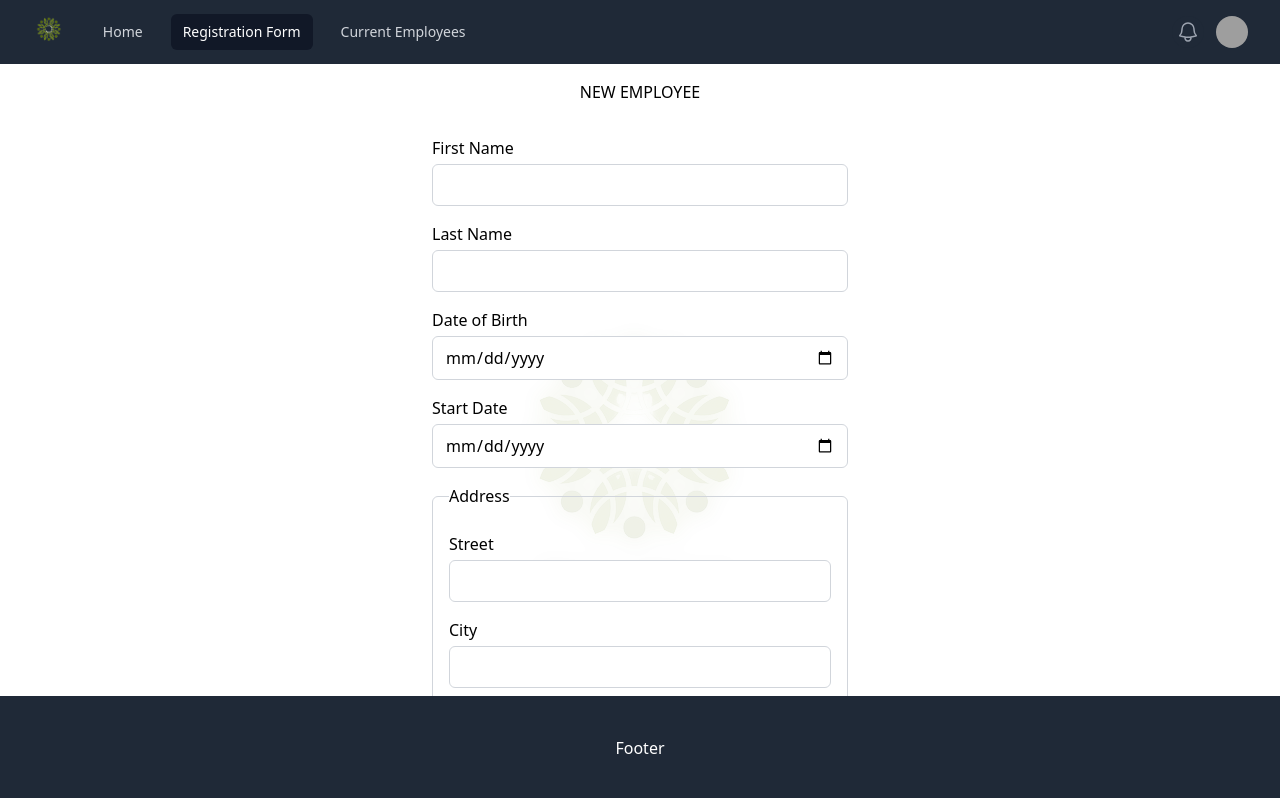
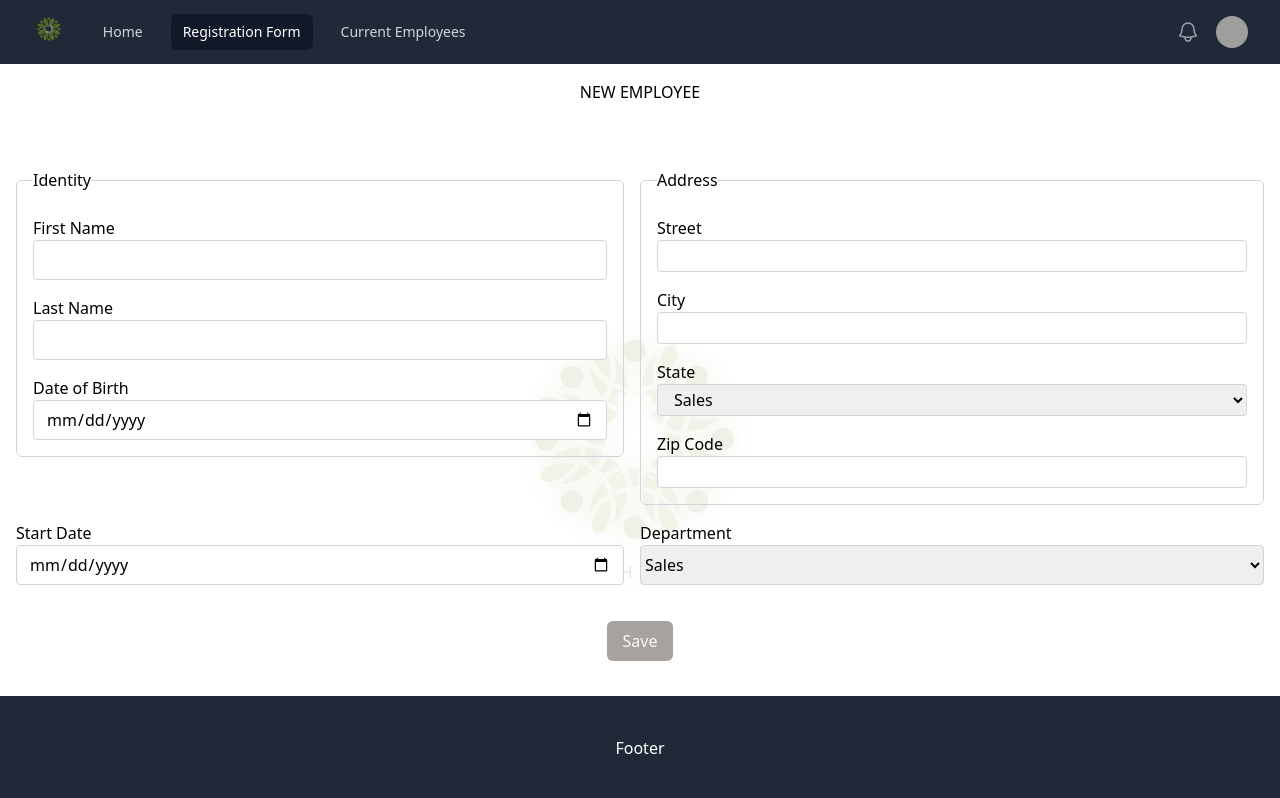
Before and after one commit to tiamygarden/p14_react_wealth_health, a React (Vite) app in the folder client/: page /registrationForm in a window 1280 px wide. Shown: the top 798 px of the page. Built offline with nearby package versions, Linux system fonts and the light colour scheme; grey boxes are pictures that could not be loaded.

Commit message:
map on db employees.json

```diff
--- a/client/src/components/Modal.jsx
+++ b/client/src/components/Modal.jsx
@@ -39,10 +39,10 @@ export default forwardRef(({ title, body, footer }, ref) => {
       onClick={() => close()}
     >
       <div
-        className="w-[450px] min-h-[250px] p-2 bg-white rounded-md shadow-2xl flex flex-col overflow-hidden"
+        className="w-[450px] min-h-[150px] p-2 bg-white rounded-md shadow-2xl flex flex-col overflow-hidden"
         onClick={(e) => e.stopPropagation()}
       >
-        <h3 className="mx-auto pb-5 text-2xl">{title}</h3>
+        <h3 className="mx-auto pb-2 text-2xl">{title}</h3>
         <div className="flex flex-wrap flex-grow items-center leading-5 mb-1">
           {body}
         </div>
--- a/client/src/data/employees.json
+++ b/client/src/data/employees.json
@@ -1,5 +1,5 @@
 {
-  "Employees" : [
+  "employees": [
     {
       "id": 1,
       "firstname": "John",
--- a/client/src/pages/2.registrationform/RegistrationForm.jsx
+++ b/client/src/pages/2.registrationform/RegistrationForm.jsx
@@ -12,15 +12,18 @@ function RegistrationForm() {
   }
 
   return (
-    <div className="relative mx-auto max-w-7xl px-2 sm:px-6 lg:px-8 bg-logo bg-clip-content  bg-no-repeat bg-center h-screen mb-40 backdrop-blur-md">
+    <div className="relative mx-auto max-w-7xl px-2 sm:px-6 lg:px-8 bg-logo bg-clip-content bg-no-repeat bg-center h-screen backdrop-blur-md">
       <div className="absolute top-0 left-0 w-full h-full bg-white bg-opacity-90 backdrop-filter backdrop-blur-md rounded-md">
         <h1 className="text-center p-4">NEW EMPLOYEE</h1>
-        <div className="mb-4">
-          <form className="max-w-md mx-auto p-4">
+        <div className="mb-4 md:flex md:justify-between pb-24 md:pb-0">
+          <form className="mx-auto p-4 space-y-4 md:flex md:flex-wrap md:w-full md:mx-0 md:items-baseline md:justify-between ">
+            <div className="md:w-1/2 md:pr-4 md:flex md:flex-col gap-[40px]">
+              <fieldset className="border w-full border-gray-300 rounded-md p-4 ">
+                <legend className="mb-2 font-medium">Identity</legend>
                 <label className="block" htmlFor="first-name">
                   First Name
                   <input
-                className="w-full border border-gray-300 rounded-md px-3 py-2 mt-1"
+                    className="w-full h-10 px-3 border border-gray-300 rounded"
                     type="text"
                     id="first-name"
                   />
@@ -28,7 +31,7 @@ function RegistrationForm() {
                 <label className="block mt-4" htmlFor="last-name">
                   Last Name
                   <input
-                className="w-full border border-gray-300 rounded-md px-3 py-2 mt-1"
+                    className="w-full h-10 px-3 border border-gray-300 rounded"
                     type="text"
                     id="last-name"
                   />
@@ -36,26 +39,28 @@ function RegistrationForm() {
                 <label className="block mt-4" htmlFor="date-of-birth">
                   Date of Birth
                   <input
-                className="w-full border border-gray-300 rounded-md px-3 py-2 mt-1"
+                    className="w-full h-10 px-3 border border-gray-300 rounded"
                     type="date"
                     id="date-of-birth"
                   />
                 </label>
-            <label className="block mt-4" htmlFor="start-date">
+              </fieldset>
+              <label className="block mt-6" htmlFor="start-date">
                 Start Date
                 <input
-                className="w-full border border-gray-300 rounded-md px-3 py-2 mt-1"
+                  className="w-full h-10 px-3 border border-gray-300 rounded"
                   type="date"
                   id="start-date"
                 />
               </label>
-            <fieldset className="border border-gray-300 rounded-md p-4 mt-4">
+            </div>
+            <div className="md:w-1/2 md:flex md:flex-col md:items-center md:mt-4">
+              <fieldset className="border w-full border-gray-300 rounded-md p-4 mt-4">
                 <legend className="mb-2 font-medium">Address</legend>
-
                 <label className="block" htmlFor="street">
                   Street
                   <input
-                  className="w-full border border-gray-300 rounded-md px-3 py-2 mt-1"
+                    className="w-full h-8 px-3 border border-gray-300 rounded"
                     type="text"
                     id="street"
                   />
@@ -63,7 +68,7 @@ function RegistrationForm() {
                 <label className="block mt-4" htmlFor="city">
                   City
                   <input
-                  className="w-full border border-gray-300 rounded-md px-3 py-2 mt-1"
+                    className="w-full h-8 px-3 border border-gray-300 rounded"
                     type="text"
                     id="city"
                   />
@@ -71,7 +76,7 @@ function RegistrationForm() {
                 <label className="block mt-4" htmlFor="state">
                   State
                   <select
-                  className="w-full border border-gray-300 rounded-md px-3 py-2 mt-1"
+                    className="w-full h-8 px-3 border border-gray-300 rounded"
                     name="state"
                     id="state"
                   >
@@ -85,17 +90,16 @@ function RegistrationForm() {
                 <label className="block mt-4" htmlFor="zip-code">
                   Zip Code
                   <input
-                  className="w-full border border-gray-300 rounded-md px-3 py-2 mt-1"
+                    className="w-full h-8 px-3 border border-gray-300 rounded"
                     type="number"
                     id="zip-code"
                   />
                 </label>
               </fieldset>
-
-            <label className="block mt-4 pb-5" htmlFor="department">
+              <label className="w-full block mt-4 pb-5" htmlFor="department">
                 Department
                 <select
-                className="w-full border border-gray-300 rounded-md px-3 py-2 mt-1"
+                  className="w-full h-10 border border-gray-300 rounded"
                   name="department"
                   id="department"
                 >
@@ -106,7 +110,16 @@ function RegistrationForm() {
                   <option>Legal</option>
                 </select>
               </label>
-
+            </div>
+            <div className="md:w-full md:mb-4 flex justify-center ">
+              <button
+                type="button"
+                onClick={() => save()}
+                className="bg-stone-400 p-2 px-4 rounded-md text-stone-50"
+              >
+                Save
+              </button>
+            </div>
             <Modal
               ref={modalRef}
               title="Employee Created!"
@@ -127,13 +140,6 @@ function RegistrationForm() {
               }
               footer={""}
             />
-            <button
-              type="button"
-              onClick={() => save()}
-              className="bg-stone-400 p-2 px-4 rounded-md text-stone-50"
-            >
-              Save
-            </button>
           </form>
         </div>
       </div>
--- a/client/src/pages/3.currentEmployees/CurrentEmployees.jsx
+++ b/client/src/pages/3.currentEmployees/CurrentEmployees.jsx
@@ -1,5 +1,6 @@
 import React from "react"
-import { useEffect } from "react"
+import { useEffect, useState } from "react"
+import { employees } from "../../data/employees.json"
 
 const CurrentEmployees = () => {
   useEffect(() => {
@@ -54,21 +55,27 @@ const CurrentEmployees = () => {
               </tr>
             </thead>
             <tbody>
-              <tr>
-                <td className="border px-4 py-2">John</td>
-                <td className="border px-4 py-2">WOO</td>
-                <td className="border px-4 py-2">01/01/2000</td>
-                <td className="border px-4 py-2">SALE</td>
-                <td className="border px-4 py-2 hidden md:table-cell">
-                  01/01/1975
-                </td>
-                <td className="border px-4 py-2 hidden md:table-cell">
-                  1 RUE DU PUIT
-                </td>
-                <td className="border px-4 py-2">PARIS</td>
-                <td className="border px-4 py-2 hidden md:table-cell">IDF</td>
-                <td className="border px-4 py-2 hidden md:table-cell">75000</td>
-              </tr>
+              {employees.map((employee, id) => (
+                <tr key={employee.id}>
+                  <td className="border px-4 py-2">{employee.firstname}</td>
+                  <td className="border px-4 py-2">{employee.lastname}</td>
+                  <td className="border px-4 py-2">{employee.starter}</td>
+                  <td className="border px-4 py-2">{employee.department}</td>
+                  <td className="border px-4 py-2 hidden md:table-cell">
+                    {employee.birthdate}
+                  </td>
+                  <td className="border px-4 py-2 hidden md:table-cell">
+                    {employee.street}
+                  </td>
+                  <td className="border px-4 py-2">{employee.city}</td>
+                  <td className="border px-4 py-2 hidden md:table-cell">
+                    {employee.state}
+                  </td>
+                  <td className="border px-4 py-2 hidden md:table-cell">
+                    {employee.zip}
+                  </td>
+                </tr>
+              ))}
             </tbody>
           </table>
           <div className="text-sm text-gray-600 mt-2">
```
Lines whose indentation alone changed are shown as unchanged.
